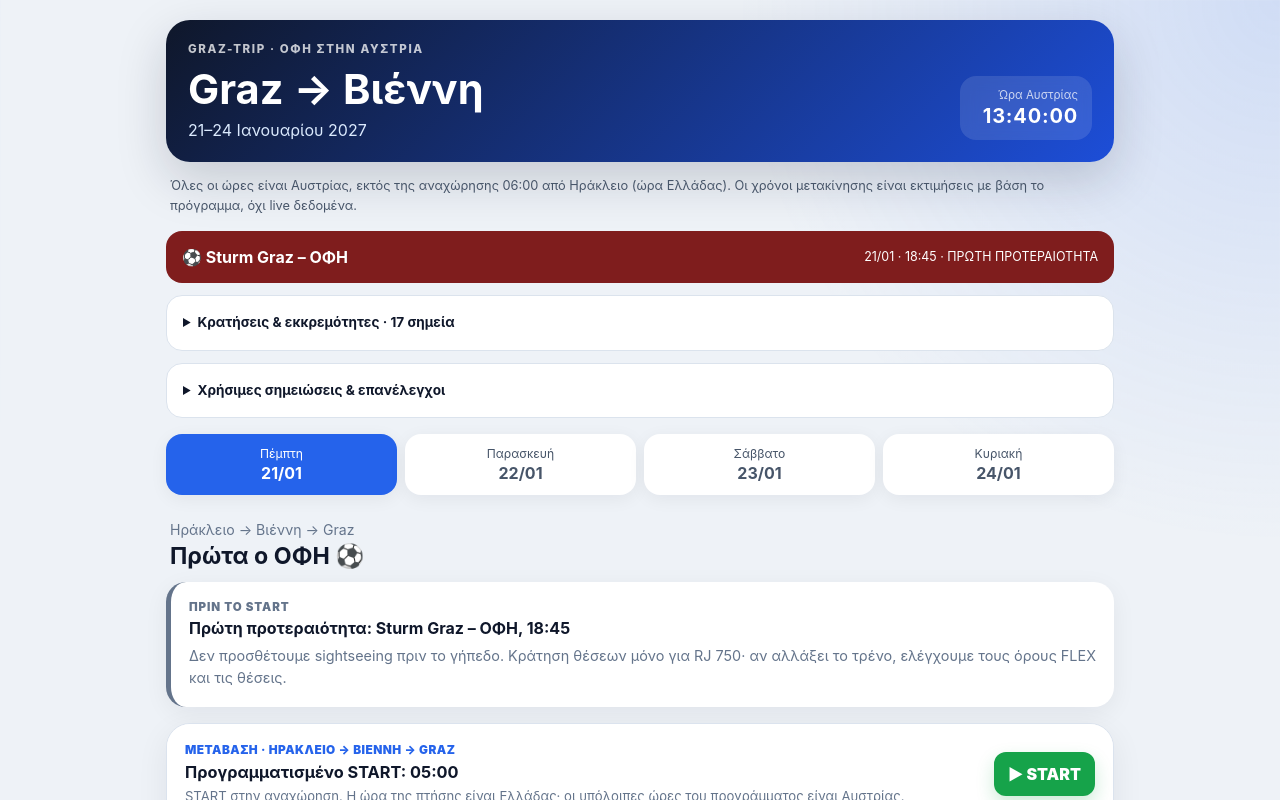
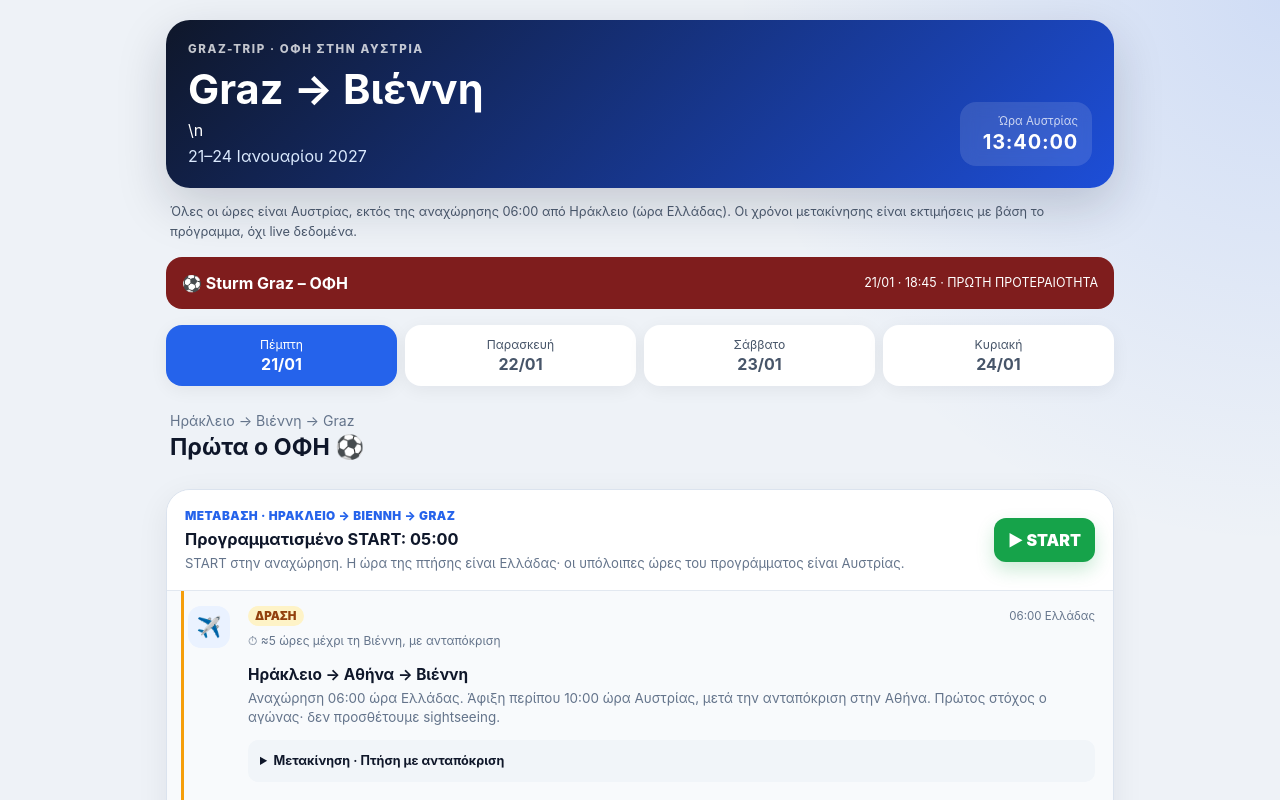
Before and after one commit to Giortamis/Graz-trip, a React (Vite) app: page / in a window 1280 px wide. Shown: the top 800 px of the page. Built offline with nearby package versions, Linux system fonts and the light colour scheme.

Commit message:
Simplify trip header and remove checklist/prestart panels

```diff
--- a/src/App.jsx
+++ b/src/App.jsx
@@ -1,5 +1,5 @@
 import { useEffect, useMemo, useState } from 'react'
-import { trip, days, blocksByDay, prestartByDay, travelNotes, reservationItems } from './data/itinerary'
+import { trip, days, blocksByDay } from './data/itinerary'
 const STORAGE_KEY = 'graz-trip-live-v1'
 function loadState() {
   try {
@@ -415,7 +415,7 @@
         <div>
           <p className="eyebrow">{trip.eyebrow}</p>
           <h1>{trip.title}</h1>
-          <p className="trip-dates">{trip.datesLabel}</p>
+          <p className="trip-dates">{trip.currencyLabel}</p>\n          <p className="trip-dates">{trip.datesLabel}</p>
         </div>
         <div className="clock-card">
           <span>{trip.clockLabel}</span>
@@ -425,23 +425,6 @@
 
       <p className="time-note">{trip.timeNote}</p>
       <div className="match-banner"><strong>{trip.priority.title}</strong><span>{trip.priority.label}</span></div>
-      <details className="trip-panel">
-        <summary>Κρατήσεις & εκκρεμότητες · {reservationItems.length} σημεία</summary>
-        <p>BOOKED μόνο για τις κλειδωμένες διαμονές. Τα RESERVE / BOOK TIMED ENTRY παραμένουν ενέργειες προς ολοκλήρωση.</p>
-        <ul className="reservation-list">{reservationItems.map(item => <li key={item.id}>
-          <button onClick={() => {
-            setActiveDay(item.dayId)
-            setTimeout(() => document.getElementById(item.id)?.scrollIntoView({behavior:'smooth',block:'center'}), 0)
-          }}>{item.title}</button>
-          <StatusBadges statuses={[item]} />
-        </li>)}</ul>
-      </details>
-      <details className="trip-panel"><summary>Χρήσιμες σημειώσεις & επανέλεγχοι</summary>
-        <p>Έλεγχος πηγών: {trip.checkedOn}. Τα δρομολόγια και τα ωράρια του Ιανουαρίου χρειάζονται τελική επιβεβαίωση.</p>
-        {travelNotes.map(note => <div key={note.title}><strong>{note.title}</strong><p>{note.text}</p>
-          <a href={note.source} target="_blank" rel="noreferrer">Επίσημη ενημέρωση ↗</a></div>)}
-      </details>
-
       <nav className="day-tabs" aria-label="Ημέρες ταξιδιού">
         {days.map((day) => (
           <button
@@ -461,14 +444,6 @@
       </section>
 
       <>
-        <section className="prestart-card">
-          <div>
-            <span>ΠΡΙΝ ΤΟ START</span>
-            <strong>{prestartByDay[activeDay].title}</strong>
-            <p>{prestartByDay[activeDay].text}</p>
-          </div>
-        </section>
-
         {(blocksByDay[activeDay] || []).map((block) => (
           <LiveBlock
             key={block.id}
```
